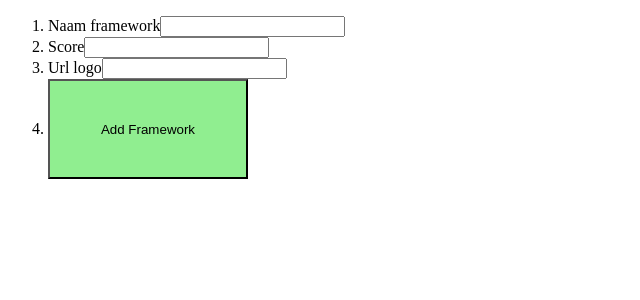
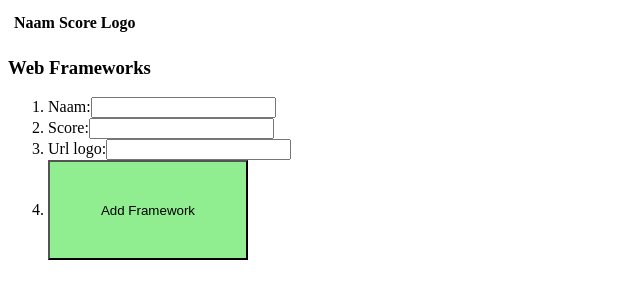
Before and after one commit to MFvandenBos/angularbd2020, an Angular app: page / in a window 1280 px wide. Shown: the top 300 px of the page, without its empty margins (0-640 px from the left). Built offline with nearby package versions, Linux system fonts and the light colour scheme.

Commit message:
Added table to show the entered frameworks

```diff
--- a/src/app/app.component.css
+++ b/src/app/app.component.css
@@ -3,3 +3,6 @@ button {
   height: 100px;
   background-color: lightgreen;
 }
+img{
+  max-width: 100px;
+}
--- a/src/app/app.component.html
+++ b/src/app/app.component.html
@@ -1,17 +1,35 @@
 <!-- Model-Driven of ook wel Reactive Form aanpak -->
 
+<table>
+  <th>
+    <tr>
+      <td>Naam</td>
+      <td>Score</td>
+      <td>Logo</td>
+    </tr>
+  </th>
+  <tbody>
+  <tr *ngFor="let f of frameworks">
+    <td>{{f.naam}}</td>
+    <td>{{f.score}}</td>
+    <td><img src="{{f.logoUrl}}"> </td>
+  </tr>
+  </tbody>
+</table>
+
+<h3>Web Frameworks</h3>
 <form [formGroup]="reactiveFormGroup">
   <ol>
     <li>
-      <label for="naam-input">Naam framework</label>
+      <label for="naam-input">Naam:</label>
       <input type="text" id="naam-input" formControlName="naam">
     </li>
     <li>
-      <label for="score-input">Score</label>
-      <input type="text" id="score-input" formControlName="score">
+      <label for="score-input">Score:</label>
+      <input type="number" id="score-input" formControlName="score">
     </li>
     <li>
-      <label for="logoUrl-input">Url logo</label>
+      <label for="logoUrl-input">Url logo:</label>
       <input type="text" id="logoUrl-input" formControlName="logoUrl">
     </li>
     <li>
@@ -19,4 +37,4 @@
     </li>
   </ol>
 </form>
-{{structureReactiveFormGroup | json}}
+{{structureControls | json}}
--- a/src/app/app.component.ts
+++ b/src/app/app.component.ts
@@ -10,7 +10,8 @@ import * as util from 'util';
 export class AppComponent {
 
   frameworks: Framework[] = [];
-  structureReactiveFormGroup: any;
+  structureValue: any;
+  structureControls: any;
 
   reactiveFormGroup = new FormGroup({
       naam: new FormControl(''),
@@ -20,6 +21,8 @@ export class AppComponent {
 
 
   addFramework() {
-      this.structureReactiveFormGroup = util.inspect(this.reactiveFormGroup.value, {depth: 1});
+      this.structureValue = util.inspect(this.reactiveFormGroup.value, {depth: 1});
+      this.structureControls = util.inspect(this.reactiveFormGroup.controls, {depth: 1});
+      this.frameworks.push(this.reactiveFormGroup.value);
   }
 }
```
